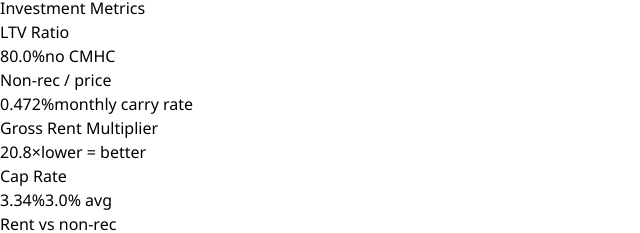
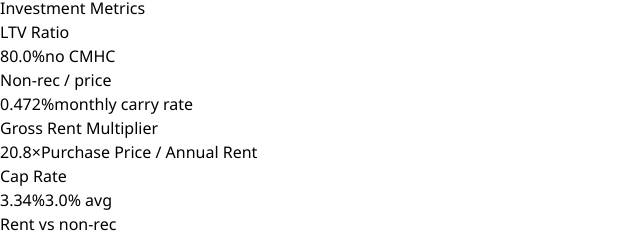
Before and after one commit to mwbooth98/vancouver-re-analyzer, a React (Vite) app: page / in a window 1280 px wide. Shown: the part 2492-2725 px from the top of the page, without its empty margins (0-640 px from the left). Built offline with nearby package versions, Linux system fonts and the light colour scheme.

Commit message:
Refine context label for Gross Rent Multiplier
Updated context label for Gross Rent Multiplier metric.

```diff
--- a/src/App.jsx
+++ b/src/App.jsx
@@ -722,7 +722,7 @@
                       {calcs.price > 0 && <MetricRow label="Non-rec / price" value={`${fmt((calcs.totalNonRecoverable / calcs.price) * 100, 3)}%`} context="monthly carry rate" />}
                       {calcs.estimatedRent > 0 ? (
                         <>
-                          <MetricRow label="Gross Rent Multiplier" value={`${fmt(calcs.grossRentMultiplier, 1)}×`} context="lower = better" status={calcs.grossRentMultiplier < 20 ? "good" : calcs.grossRentMultiplier > 30 ? "bad" : "warn"} />
+                          <MetricRow label="Gross Rent Multiplier" value={`${fmt(calcs.grossRentMultiplier, 1)}×`} context="Purchase Price / Annual Rent" status={calcs.grossRentMultiplier < 20 ? "good" : calcs.grossRentMultiplier > 30 ? "bad" : "warn"} />
                           <MetricRow label="Cap Rate" value={`${fmt(calcs.capRate, 2)}%`} context={`${VANCOUVER_BENCHMARKS.avgCapRate.toFixed(1)}% avg`} status={calcs.capRate >= VANCOUVER_BENCHMARKS.avgCapRate ? "good" : calcs.capRate < VANCOUVER_BENCHMARKS.avgCapRate * 0.7 ? "bad" : "warn"} />
                           <MetricRow label="Rent vs non-rec" value={calcs.rentVsNonRec > 0 ? `${fmtDollar(calcs.rentVsNonRec)} shortfall` : `${fmtDollar(Math.abs(calcs.rentVsNonRec || 0))} surplus`} context="/month" status={calcs.rentVsNonRec !== null ? (calcs.rentVsNonRec <= 0 ? "good" : calcs.rentVsNonRec > 1000 ? "bad" : "warn") : null} />
                         </>
```
